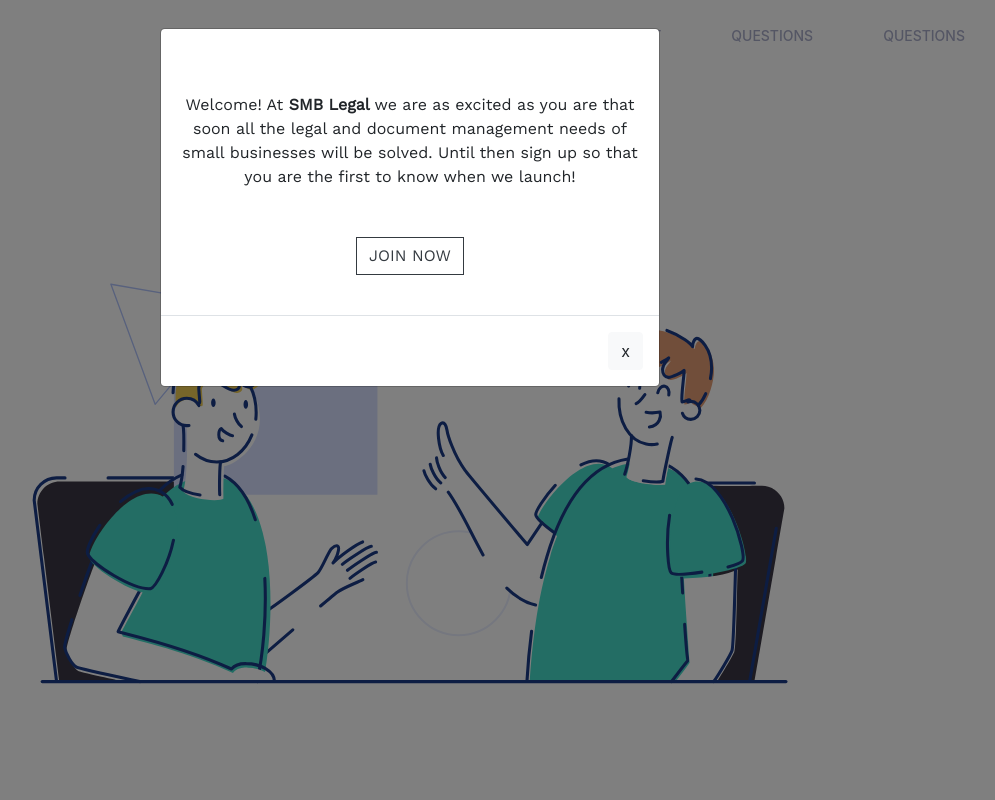
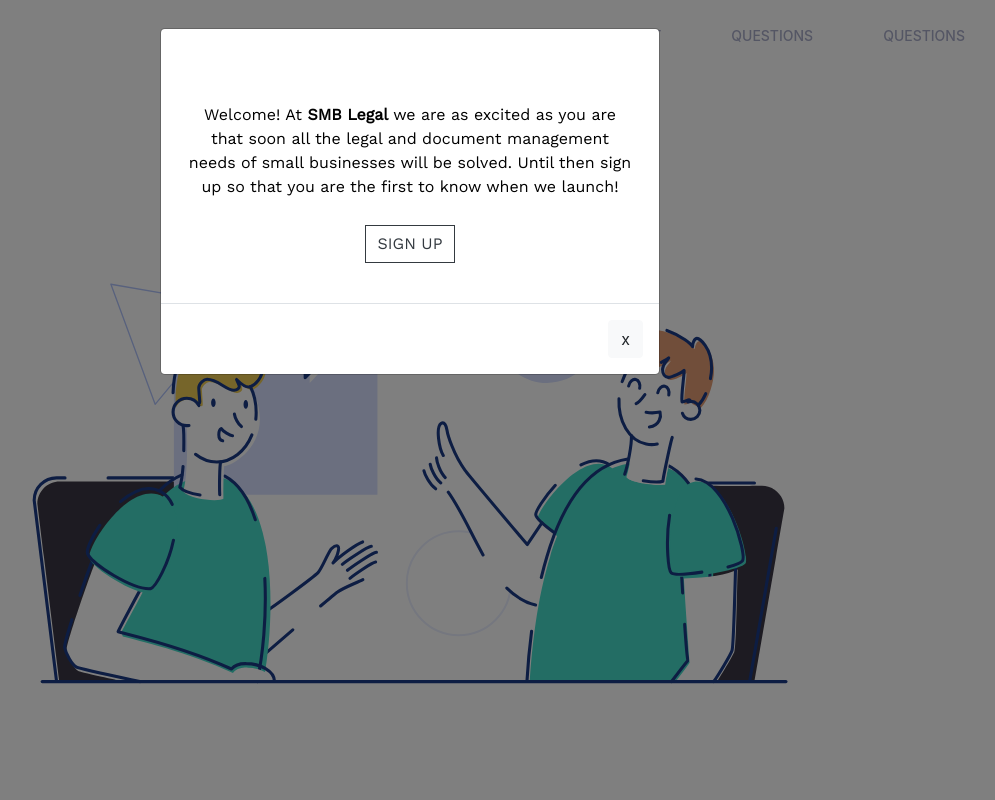
Before and after one commit to darienhong/smbusinesslegal.com, a React (Create React App) app in the folder smblegal/: page / in a window 1280 px wide. Shown: the top 800 px of the page, without its empty margins (230-1225 px from the left). Built offline with nearby package versions, Linux system fonts and the light colour scheme.

Commit message:
updated join now button and modal

```diff
--- a/smblegal/src/Homepage.jsx
+++ b/smblegal/src/Homepage.jsx
@@ -41,8 +41,8 @@
            <h1 style={{ fontWeight: 800, fontSize: 80}}> SMB Legal </h1>
            <h2 style={{ textAlign: "center"}}> Small Business Lifecycle Management </h2>
            <br></br>
-           <p style={{ textAlign: "center"}}> You have come to the right place to bring your
-           small business into the digital world and avoid legal headaches </p>
+           <p style={{ textAlign: "center", fontWeight: 500}}> You have come to the right place to bring your
+           small business into the digital world and avoid legal headaches. </p>
            <br></br>
 
          <div class='signup'>
@@ -55,7 +55,8 @@
                  />
         */}
 
-             <center> <Button variant="outline-dark" style={{fontFamily: 'WorkSans', fontWeight: 500, borderRadius: 0}}> JOIN NOW </Button>{' '} </center>
+             <center> <Button variant="outline-dark" style={{fontFamily: 'WorkSans', fontWeight: 600,
+              borderRadius: 0, padding: 10, width: 200}}> JOIN NOW </Button>{' '} </center>
 
            </div>
 
--- a/smblegal/src/modal.jsx
+++ b/smblegal/src/modal.jsx
@@ -31,16 +31,15 @@
         return(
             <div>
 
-                <Modal show={this.state.show} onHide={this.handleClose}>
+                <Modal show={this.state.show} onHide={this.handleClose} dialogClassName="modal-90w">
                     <ModalBody style={{fontFamily: 'WorkSans'}}>
                     <br></br>
                     <br></br>
-                     <center> Welcome! At <b>SMB Legal </b>we are as excited as you are that soon all the legal
+                     <center> <p style={{padding: 10}} >Welcome! At <span style={{ fontWeight: 700}}> SMB Legal </span>we are as excited as you are that soon all the legal
                         and document management needs of small businesses will be solved.
-                        Until then sign up so that you are the first to know when we launch! </center>
-                        <br></br>
-                        <br></br>
-                        <center> <Button variant="outline-dark" style={{fontFamily: 'WorkSans', fontWeight: 500, borderRadius: 0}}> JOIN NOW </Button>{' '} </center>
+                        Until then sign up so that you are the first to know when we launch! </p> </center>
+
+                        <center> <Button variant="outline-dark" style={{fontFamily: 'WorkSans', fontWeight: 550, borderRadius: 0}}> SIGN UP </Button>{' '} </center>
                         <br></br>
                         </ModalBody>
                     <ModalFooter>
```
Also changed, not shown: smblegal/src/App.css (line endings or trailing spaces).
